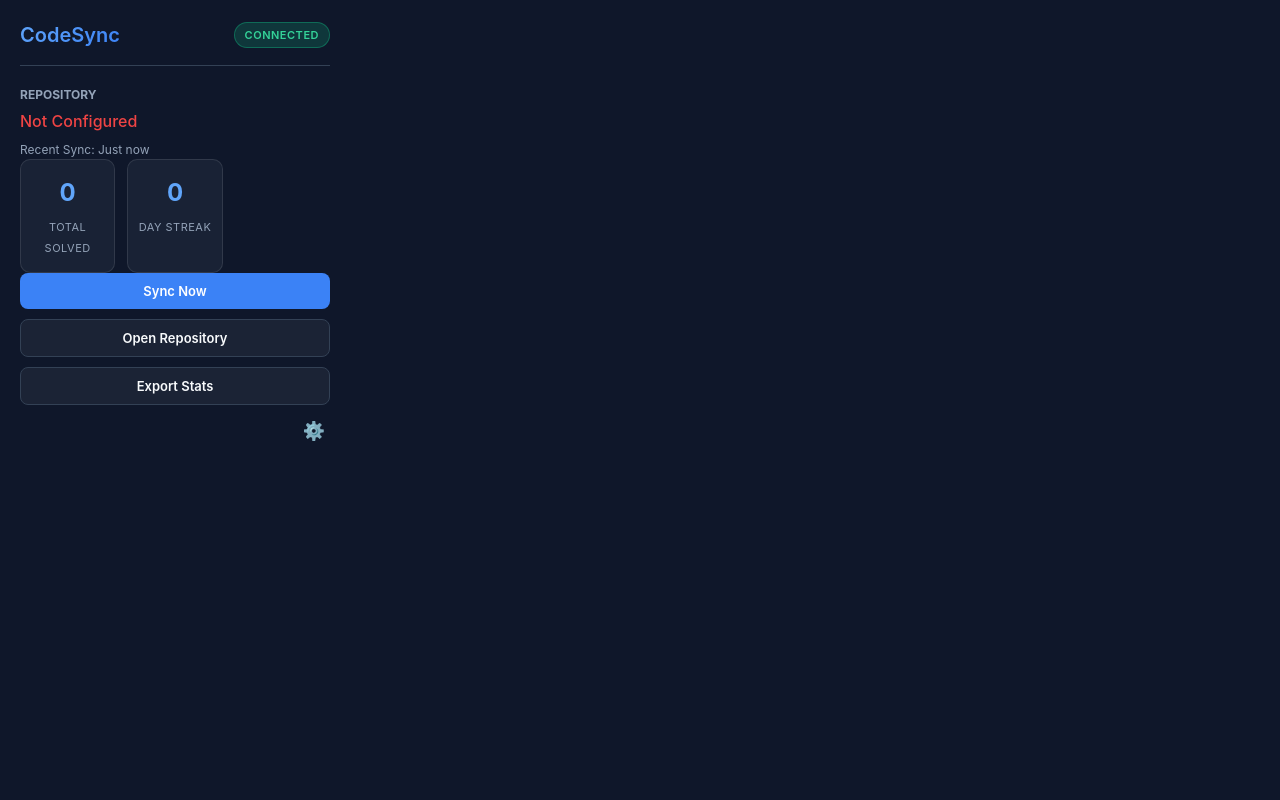
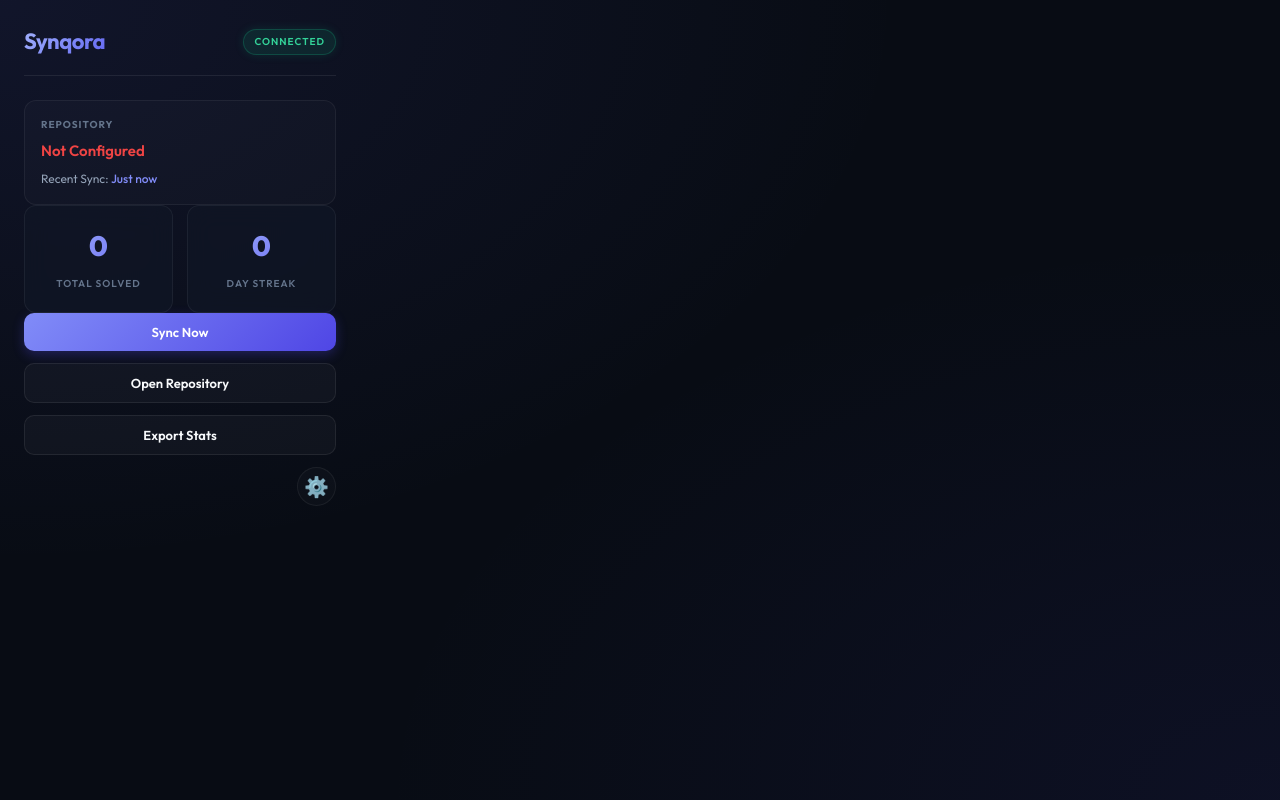
Before and after one commit to ASingh2425/code_extension, a website built with Vite: page index.html in a window 1280 px wide. Built offline with nearby package versions, Linux system fonts and the light colour scheme; some packages are replaced by stand-ins of ours.

Commit message:
feat: rename project to Synqora and upgrade UI to premium glassmorphism design

```diff
--- a/index.html
+++ b/index.html
@@ -3,13 +3,13 @@
   <head>
     <meta charset="UTF-8" />
     <meta name="viewport" content="width=device-width, initial-scale=1.0" />
-    <title>CodeSync Dashboard</title>
+    <title>Synqora Dashboard</title>
     <link rel="stylesheet" href="/src/style.css" />
   </head>
   <body class="dark-mode">
     <div class="app-container">
       <header class="header">
-        <h1>CodeSync</h1>
+        <h1>Synqora</h1>
         <div class="status-badge connected">Connected</div>
       </header>
 
--- a/src/github/readme-generator.ts
+++ b/src/github/readme-generator.ts
@@ -21,9 +21,9 @@
     }
 
     private generateMarkdown(stats: ReadmeStats): string {
-        return `# CodeSync Repository 🚀
+        return `# Synqora Repository 🚀
 
-This repository is automatically synchronized using [CodeSync](https://github.com/ASingh2425/code_extension).
+This repository is automatically synchronized using [Synqora](https://github.com/ASingh2425/code_extension).
 
 ## 📊 Statistics
 
@@ -43,7 +43,7 @@
 ${stats.recentSubmissions.map(sub => `- **${sub.platform}**: ${sub.name} (${new Date(sub.date).toLocaleDateString()})`).join('\n')}
 
 ---
-*Auto-generated by CodeSync.*
+*Auto-generated by Synqora.*
 `;
     }
 
--- a/src/style.css
+++ b/src/style.css
@@ -1,52 +1,83 @@
+@import url('https://fonts.googleapis.com/css2?family=Outfit:wght@300;400;500;600;700;800&display=swap');
+
 :root {
-  --bg-color: #0f172a;
-  --surface-color: #1e293b;
-  --primary-color: #3b82f6;
-  --primary-hover: #2563eb;
+  --bg-color: #080c14;
+  --surface-color: #0f1624;
+  --surface-hover: #172237;
+
+  /* Premium violet-indigo palette */
+  --primary-gradient: linear-gradient(135deg, #818cf8, #4f46e5);
+  --primary-hover-gradient: linear-gradient(135deg, #6366f1, #4338ca);
+  --primary-color: #6366f1;
+  --primary-hover: #4f46e5;
+
   --text-primary: #f8fafc;
   --text-secondary: #94a3b8;
-  --border-color: #334155;
+  --text-muted: #64748b;
+  --border-color: rgba(255, 255, 255, 0.08);
   --success-color: #10b981;
-  --card-bg: rgba(30, 41, 59, 0.7);
-  --glass-border: rgba(255, 255, 255, 0.1);
+  --success-badge-bg: rgba(16, 185, 129, 0.12);
+  --card-bg: rgba(17, 24, 39, 0.6);
+  --glass-border: rgba(255, 255, 255, 0.06);
+
+  --shadow-sm: 0 2px 8px rgba(0, 0, 0, 0.2);
+  --shadow-md: 0 8px 24px rgba(0, 0, 0, 0.4);
+  --shadow-glow: 0 0 15px rgba(99, 102, 241, 0.25);
 }
 
 * {
   box-sizing: border-box;
   margin: 0;
   padding: 0;
-  font-family: 'Inter', -apple-system, BlinkMacSystemFont, 'Segoe UI', Roboto, Helvetica, Arial, sans-serif;
+  font-family: 'Outfit', -apple-system, BlinkMacSystemFont, sans-serif;
 }
 
 body {
   background-color: var(--bg-color);
+  background-image:
+    radial-gradient(at 0% 0%, rgba(99, 102, 241, 0.1) 0px, transparent 50%),
+    radial-gradient(at 100% 100%, rgba(79, 70, 229, 0.08) 0px, transparent 50%);
+  background-attachment: fixed;
   color: var(--text-primary);
   font-size: 14px;
-  line-height: 1.5;
+  line-height: 1.6;
+  -webkit-font-smoothing: antialiased;
 }
 
-.dark-mode {
-  /* Enforces dark mode variables */
+/* Scrollbar Styling */
+::-webkit-scrollbar {
+  width: 6px;
+}
+::-webkit-scrollbar-track {
+  background: var(--bg-color);
+}
+::-webkit-scrollbar-thumb {
+  background: rgba(255, 255, 255, 0.1);
+  border-radius: 10px;
+}
+::-webkit-scrollbar-thumb:hover {
+  background: rgba(255, 255, 255, 0.25);
 }
 
-/* Popup specific styling */
+/* Popup specific container */
 .app-container {
-  width: 350px;
+  width: 360px;
   min-height: 400px;
-  padding: 20px;
+  padding: 24px;
   display: flex;
   flex-direction: column;
   gap: 20px;
 }
 
-/* Options specific styling */
+/* Options specific container */
 .settings-container {
-  max-width: 600px;
-  margin: 40px auto;
-  padding: 30px;
-  background: var(--surface-color);
-  border-radius: 12px;
-  box-shadow: 0 10px 25px rgba(0, 0, 0, 0.5);
+  max-width: 650px;
+  margin: 50px auto;
+  padding: 35px;
+  background: rgba(15, 22, 36, 0.7);
+  backdrop-filter: blur(20px);
+  border-radius: 16px;
+  box-shadow: var(--shadow-md);
   border: 1px solid var(--border-color);
 }
 
@@ -55,43 +86,68 @@
   justify-content: space-between;
   align-items: center;
   border-bottom: 1px solid var(--border-color);
-  padding-bottom: 15px;
+  padding-bottom: 16px;
+  margin-bottom: 4px;
 }
 
 .header h1 {
-  font-size: 20px;
-  font-weight: 600;
-  background: linear-gradient(135deg, #60a5fa, #3b82f6);
+  font-size: 22px;
+  font-weight: 700;
+  letter-spacing: -0.5px;
+  background: linear-gradient(135deg, #a5b4fc, #818cf8, #6366f1);
   -webkit-background-clip: text;
   -webkit-text-fill-color: transparent;
 }
 
+.settings-page .header {
+  flex-direction: column;
+  align-items: flex-start;
+  gap: 6px;
+}
+
+.settings-page .subtitle {
+  font-size: 13px;
+  color: var(--text-secondary);
+  font-weight: 400;
+}
+
 .status-badge {
-  font-size: 11px;
+  font-size: 10px;
   padding: 4px 10px;
-  border-radius: 20px;
+  border-radius: 100px;
   font-weight: 600;
   text-transform: uppercase;
-  letter-spacing: 0.5px;
+  letter-spacing: 1px;
 }
 
 .status-badge.connected {
-  background-color: rgba(16, 185, 129, 0.2);
+  background-color: var(--success-badge-bg);
   color: #34d399;
-  border: 1px solid rgba(16, 185, 129, 0.4);
+  border: 1px solid rgba(16, 185, 129, 0.25);
+  box-shadow: 0 0 10px rgba(16, 185, 129, 0.15);
+}
+
+.repo-info {
+  background: rgba(255, 255, 255, 0.02);
+  border: 1px solid var(--glass-border);
+  border-radius: 12px;
+  padding: 16px;
 }
 
 .repo-info h2 {
-  font-size: 12px;
-  color: var(--text-secondary);
+  font-size: 10px;
+  color: var(--text-muted);
   text-transform: uppercase;
-  margin-bottom: 5px;
+  letter-spacing: 1px;
+  margin-bottom: 6px;
 }
 
 #repo-name {
-  font-size: 16px;
-  font-weight: 500;
-  margin-bottom: 8px;
+  font-size: 15px;
+  font-weight: 600;
+  color: #e2e8f0;
+  margin-bottom: 6px;
+  word-break: break-all;
 }
 
 .last-sync {
@@ -99,151 +155,193 @@
   color: var(--text-secondary);
 }
 
+.last-sync span {
+  font-weight: 500;
+  color: #818cf8;
+}
+
 .stats-grid {
   display: grid;
-  grid-template-columns: repeat(3, 1fr);
-  gap: 12px;
+  grid-template-columns: repeat(2, 1fr);
+  gap: 14px;
 }
 
 .stat-card {
   background: var(--card-bg);
   border: 1px solid var(--glass-border);
-  border-radius: 10px;
-  padding: 15px 10px;
+  border-radius: 12px;
+  padding: 18px 12px;
   text-align: center;
-  backdrop-filter: blur(10px);
-  transition: transform 0.2s ease, box-shadow 0.2s ease;
+  backdrop-filter: blur(12px);
+  transition: all 0.3s cubic-bezier(0.4, 0, 0.2, 1);
 }
 
 .stat-card:hover {
-  transform: translateY(-2px);
-  box-shadow: 0 4px 12px rgba(0, 0, 0, 0.3);
-  border-color: rgba(255, 255, 255, 0.2);
+  transform: translateY(-3px);
+  box-shadow: var(--shadow-glow);
+  border-color: rgba(99, 102, 241, 0.3);
+  background: rgba(17, 24, 39, 0.85);
 }
 
 .stat-value {
   display: block;
-  font-size: 24px;
-  font-weight: 700;
-  color: #60a5fa;
-  margin-bottom: 4px;
+  font-size: 28px;
+  font-weight: 800;
+  background: linear-gradient(135deg, #a5b4fc, #6366f1);
+  -webkit-background-clip: text;
+  -webkit-text-fill-color: transparent;
+  margin-bottom: 2px;
 }
 
 .stat-label {
-  font-size: 11px;
-  color: var(--text-secondary);
+  font-size: 10px;
+  color: var(--text-muted);
   text-transform: uppercase;
-  letter-spacing: 0.5px;
+  letter-spacing: 1px;
+  font-weight: 600;
 }
 
 .actions {
   display: flex;
   flex-direction: column;
-  gap: 10px;
+  gap: 12px;
   margin-top: auto;
 }
 
 .btn {
-  padding: 10px 15px;
-  border-radius: 8px;
+  padding: 11px 18px;
+  border-radius: 10px;
   font-size: 13px;
   font-weight: 600;
   cursor: pointer;
   border: none;
-  transition: all 0.2s ease;
-  text-align: center;
+  transition: all 0.2s cubic-bezier(0.4, 0, 0.2, 1);
+  display: flex;
+  justify-content: center;
+  align-items: center;
+  gap: 8px;
 }
 
 .btn.primary {
-  background-color: var(--primary-color);
+  background: var(--primary-gradient);
   color: white;
+  box-shadow: 0 4px 12px rgba(79, 70, 229, 0.3);
 }
 
 .btn.primary:hover {
-  background-color: var(--primary-hover);
-  box-shadow: 0 4px 12px rgba(59, 130, 246, 0.4);
+  background: var(--primary-hover-gradient);
+  transform: translateY(-1px);
+  box-shadow: 0 6px 16px rgba(79, 70, 229, 0.45), var(--shadow-glow);
+}
+
+.btn.primary:active {
+  transform: translateY(0);
 }
 
 .btn.secondary {
-  background-color: rgba(255, 255, 255, 0.05);
+  background: rgba(255, 255, 255, 0.03);
   color: var(--text-primary);
   border: 1px solid var(--border-color);
 }
 
 .btn.secondary:hover {
-  background-color: rgba(255, 255, 255, 0.1);
+  background: rgba(255, 255, 255, 0.08);
+  border-color: rgba(255, 255, 255, 0.15);
 }
 
 .icon-btn {
   background: none;
   border: none;
-  font-size: 18px;
+  font-size: 20px;
   cursor: pointer;
-  color: var(--text-secondary);
+  color: var(--text-muted);
   align-self: flex-end;
-  padding: 5px;
+  padding: 6px;
+  border-radius: 50%;
+  transition: all 0.2s ease;
+  display: flex;
+  align-items: center;
+  justify-content: center;
+  background: rgba(255, 255, 255, 0.02);
+  border: 1px solid var(--glass-border);
 }
 
 .icon-btn:hover {
-  color: white;
+  color: var(--text-primary);
+  background: rgba(255, 255, 255, 0.08);
+  border-color: rgba(255, 255, 255, 0.2);
+  transform: rotate(45deg);
 }
 
-/* Forms */
+/* Forms / Settings Page elements */
 .settings-group {
-  margin-bottom: 30px;
+  margin-bottom: 35px;
 }
 
 .settings-group h2 {
-  font-size: 16px;
-  margin-bottom: 15px;
+  font-size: 15px;
+  font-weight: 700;
+  letter-spacing: -0.2px;
+  margin-bottom: 20px;
   color: #e2e8f0;
-  border-bottom: 1px solid var(--border-color);
-  padding-bottom: 10px;
+  border-left: 3px solid #6366f1;
+  padding-left: 10px;
+  line-height: 1.2;
 }
 
 .form-control {
-  margin-bottom: 15px;
+  margin-bottom: 20px;
   display: flex;
   flex-direction: column;
 }
 
 .form-control label {
   font-size: 13px;
-  margin-bottom: 6px;
-  color: var(--text-secondary);
+  font-weight: 500;
+  margin-bottom: 8px;
+  color: #cbd5e1;
 }
 
 .form-control input[type="text"],
 .form-control input[type="password"] {
-  padding: 10px 12px;
-  border-radius: 6px;
+  padding: 12px 14px;
+  border-radius: 8px;
   border: 1px solid var(--border-color);
-  background-color: rgba(0, 0, 0, 0.2);
+  background-color: rgba(0, 0, 0, 0.4);
   color: white;
   font-size: 14px;
+  transition: all 0.2s ease;
 }
 
 .form-control input:focus {
   outline: none;
-  border-color: var(--primary-color);
-  box-shadow: 0 0 0 2px rgba(59, 130, 246, 0.3);
+  border-color: #6366f1;
+  box-shadow: 0 0 0 3px rgba(99, 102, 241, 0.25);
+  background-color: rgba(0, 0, 0, 0.6);
 }
 
 .form-control small {
-  margin-top: 5px;
+  margin-top: 6px;
   font-size: 11px;
   color: var(--text-secondary);
+  line-height: 1.4;
 }
 
 .form-control.checkbox {
   flex-direction: row;
   align-items: center;
-  gap: 10px;
+  gap: 12px;
+}
+
+.form-control.checkbox label {
+  margin-bottom: 0;
+  cursor: pointer;
 }
 
 .form-control.checkbox input {
-  width: 16px;
-  height: 16px;
+  width: 18px;
+  height: 18px;
   cursor: pointer;
-  accent-color: var(--primary-color);
+  accent-color: #6366f1;
+  border-radius: 4px;
 }
```
Also changed, not shown: PRIVACY.md (+4 -4 lines), options.html (+2 -2 lines), README.md, manifest.json, 2 other files.
